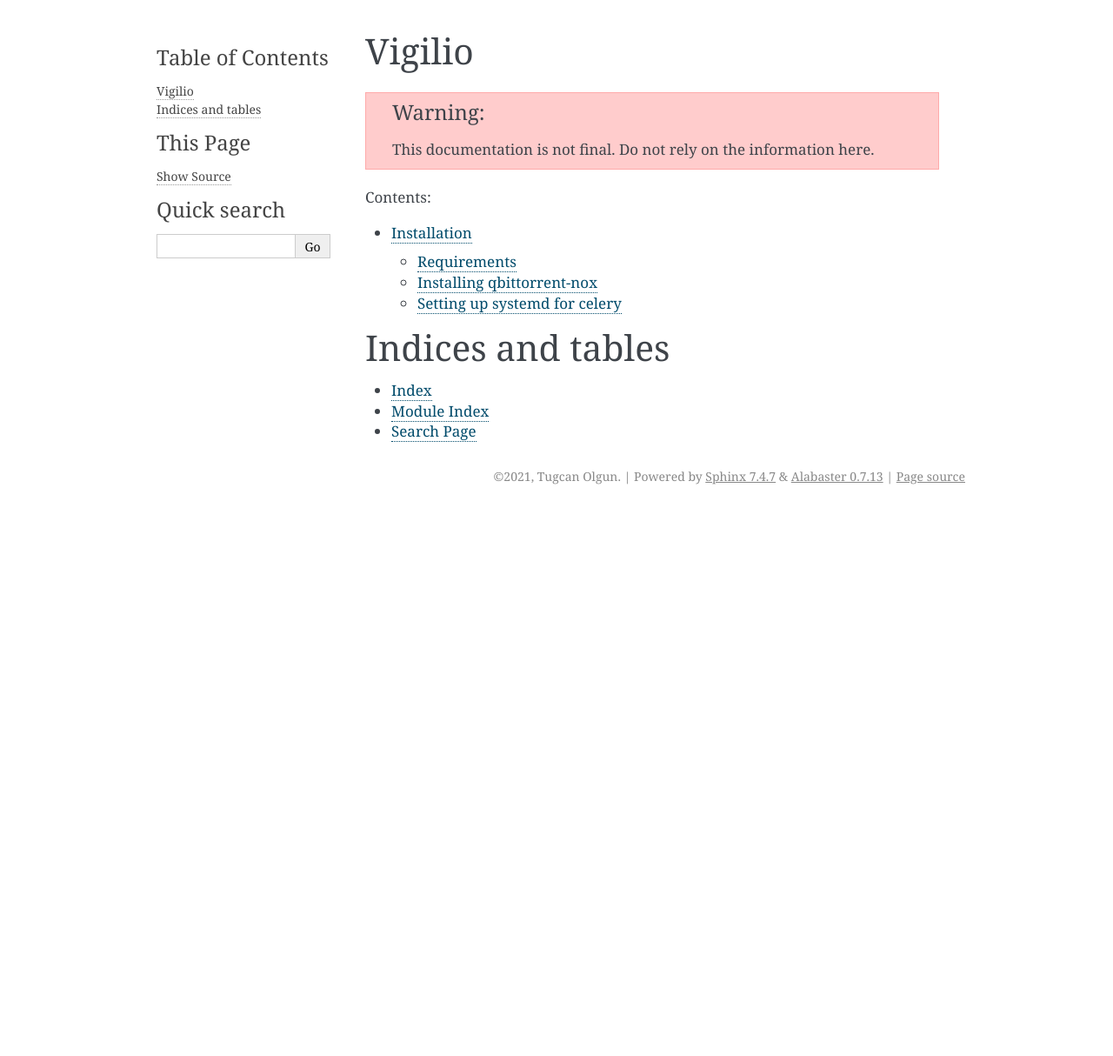
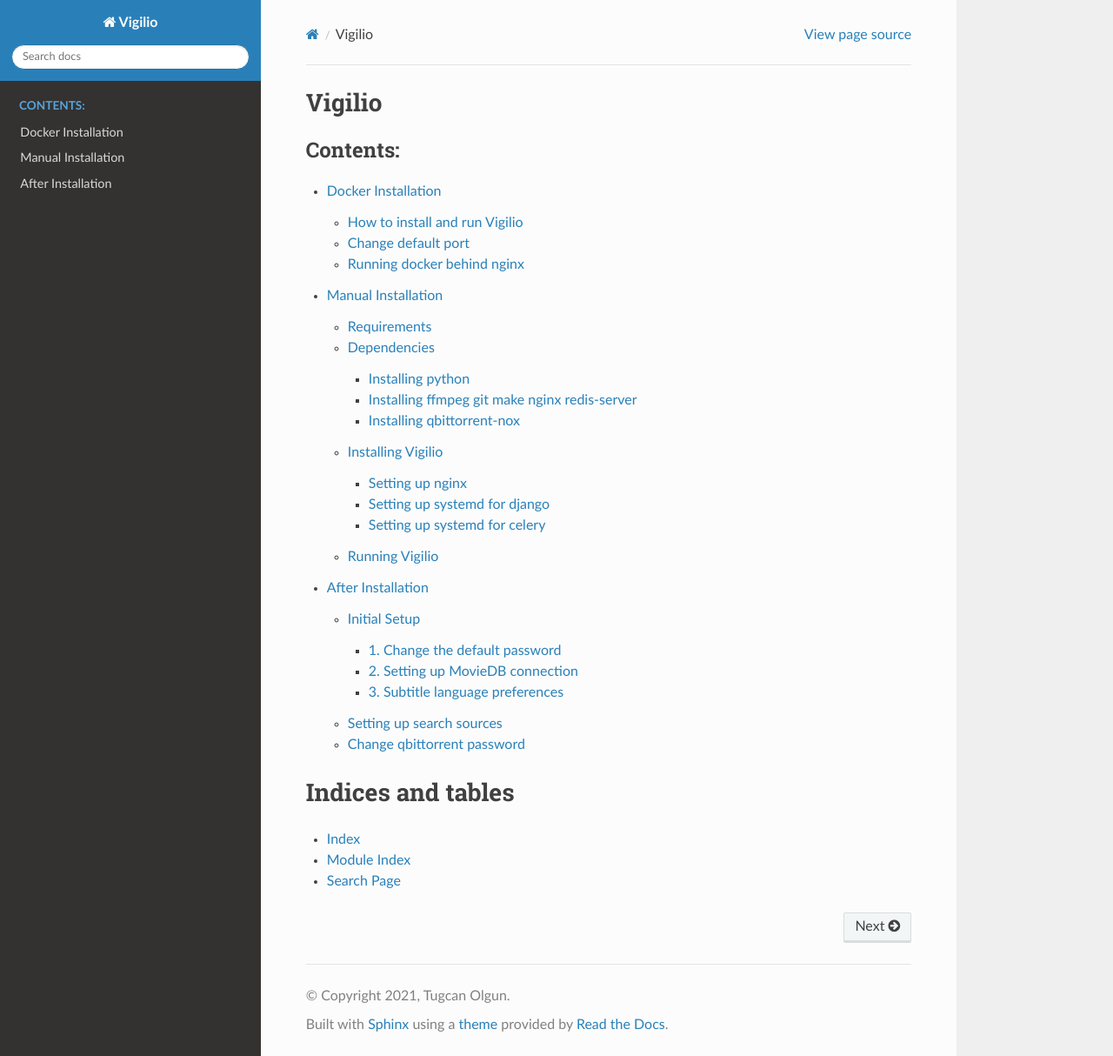
Before and after one commit to tugcanolgun/vigilio, a Sphinx documentation site: the page built from docs/source/index.rst, in a window 1280 px wide and 1214 px high. Shown: the whole window at 87% size. Built offline with Sphinx 7.4.7 and the Read the Docs theme 2.0.0, drawn with Linux system fonts in a browser that asks for light colours; some of the changed lines change nothing that is shown.

Commit message:
Update documentation.

```diff
--- a/docs/source/conf.py
+++ b/docs/source/conf.py
@@ -16,6 +16,7 @@
 
 
 # -- Project information -----------------------------------------------------
+import sphinx_rtd_theme
 
 project = "Vigilio"
 copyright = "2021, Tugcan Olgun"
@@ -40,13 +41,17 @@
 # This pattern also affects html_static_path and html_extra_path.
 exclude_patterns = []
 
+extensions = [
+    "sphinx_rtd_theme",
+]
+
 
 # -- Options for HTML output -------------------------------------------------
 
 # The theme to use for HTML and HTML Help pages.  See the documentation for
 # a list of builtin themes.
 #
-html_theme = "alabaster"
+html_theme = "sphinx_rtd_theme"
 
 # Add any paths that contain custom static files (such as style sheets) here,
 # relative to this directory. They are copied after the builtin static files,
--- a/docs/source/index.rst
+++ b/docs/source/index.rst
@@ -6,14 +6,14 @@
 Vigilio
 =======
 
-.. warning:: This documentation is not final. Do not rely on the information here.
-
 
 .. toctree::
-   :maxdepth: 2
+   :maxdepth: 4
    :caption: Contents:
 
-   install
+   installation/docker_installation
+   installation/manual_installation
+   installation/after_installation
 
 
 Indices and tables
--- a/docs/source/install.rst
+++ /dev/null
@@ -1,110 +0,0 @@
-Installation
-============
-
-.. warning:: This documentation is not final. Do not rely on the information here.
-
-.. important:: This installation assumes a Debian based OS
-
-Requirements
-------------
-
-::
-
-    python3.6+
-    qbittorrent or qbittorrent-nox
-    ffmpeg
-    git
-    npm
-    yarn
-    make
-    Clang v3.4+
-    GCC v5.1+
-
-Installing qbittorrent-nox
---------------------------
-
-This projects uses `python-qbittorrent <https://pypi.org/project/python-qbittorrent/>`_ and this package requires qbittorrent 4.1+
-
-If your distro does not contain 4.1+, you can add them via the following:
-
-
-``sudo add-apt-repository ppa:qbittorrent-team/qbittorrent-stable``
-
-``sudo apt update``
-
-If you are running this on your server, you may want to run qbittorrent as headless.
-`qbittorrent-nox` is a headless program that launches Web-UI which is how this service communicates with.
-To install `qbittorrent-nox`, run
-
-``sudo apt install -y qbittorrent-nox``
-
-In order to run `qbittorrent-nox` every time the machine starts, you can create systemd service.
-In order to do this, create `qbittorrent-nox.service` file under `/etc/systemd/system/`
-
-
-.. code-block:: bash
-
-   """ /etc/systemd/system/qbittorrent-nox.service """
-
-   Description=qBittorrent Command Line Client
-   After=network.target
-
-   [Service]
-   # Do not change to "simple"
-   Type=forking
-   User=qbittorrent-nox
-   Group=qbittorrent-nox
-   UMask=007
-   ExecStart=/usr/bin/qbittorrent-nox -d --webui-port=9000
-   Restart=on-failure
-
-   [Install]
-   WantedBy=multi-user.target
-
-
-Setting up systemd for celery
------------------------------
-
-.. code-block:: bash
-
-    """ /etc/systemd/system/celery-vigilio.service """
-
-    [Unit]
-    Description=Celery workers
-    After=network.target redis.target
-
-    [Service]
-    Type=forking
-    User=user
-    Group=user
-    EnvironmentFile=-/home/user/vigilio/celery.conf
-    WorkingDirectory=/home/user/vigilio/
-    PermissionsStartOnly=true
-    ExecStart=/home/user/vigilio/venv/bin/celery multi start $CELERYD_NODES \
-        -A $CELERY_APP --pidfile=${CELERYD_PID_FILE} \
-        --logfile=${CELERYD_LOG_FILE} --loglevel="${CELERYD_LOG_LEVEL}" \
-        $CELERYD_OPTS
-    ExecStop=/home/user/vigilio/venv/bin/celery multi stopwait $CELERYD_NODES \
-        --pidfile=${CELERYD_PID_FILE}
-    ExecReload=/home/user/vigilio/venv/bin/celery multi restart $CELERYD_NODES \
-        -A ${CELERY_APP} --pidfile=${CELERYD_PID_FILE} \
-        --logfile=${CELERYD_LOG_FILE} --loglevel="${CELERYD_LOG_LEVEL}" \
-        $CELERYD_OPTS
-
-    [Install]
-    WantedBy=multi-user.target
-
-
-.. code-block::
-
-    """ /home/user/vigilio/celery.conf """
-
-    DJANGO_SETTINGS_MODULE="watch.settings.prod"
-    CELERY_APP="watch:celery_app"
-
-    # Worker settings
-    CELERYD_NODES="w1"
-    CELERYD_OPTS="--concurrency=3"
-    CELERYD_LOG_FILE="/var/log/celery/celery-%N.log"
-    CELERYD_PID_FILE="/var/log/celery/pid-%N.pid"
-    CELERYD_LOG_LEVEL="INFO"
--- /dev/null
+++ b/docs/source/installation/after_installation.rst
@@ -0,0 +1,83 @@
+After Installation
+==================
+
+Once you setup your server either via `manual installation <./manual_installation.html>`_
+or `docker installation <./docker_installation.html>`_, you will need to setup Vigilio.
+
+Initial Setup
+-------------
+
+Go to ``http://localhost:8000`` (default) for docker installation or ``http://your-server-address``
+for manual installation. You will be presented with a log in page. Use the credentials that you created
+or ``admin`` ``adminadmin`` depending on which method you installed Vigilio.
+
+1. Change the default password
+^^^^^^^^^^^^^^^^^^^^^^^^^^^^^^
+
+If you installed manually, this page will not be shown to you. You can skip to the next step.
+
+If you installed Vigilio via Docker, upon logging in, you will be presented with initial setup process. The first step being the
+password change. Set a new password containing at least 8 characters.
+
+Upon setting a new password, you will be forwarded to log in screen again. Log in as admin, using
+your newly created password.
+
+2. Setting up MovieDB connection
+^^^^^^^^^^^^^^^^^^^^^^^^^^^^^^^^
+
+The next page will ask you to paste your MovieDB API key. You can `click here <https://developers.themoviedb.org/3/getting-started/introduction>`_
+to see the instructions on how to get your API key. After creating your key, copy it and paste it
+to the initial setup page of your Vigilio. The system will try checking if the entered API key works.
+Upon success, you will be redirected to the next screen.
+
+3. Subtitle language preferences
+^^^^^^^^^^^^^^^^^^^^^^^^^^^^^^^^
+
+The next page will ask you to set subtitle languages. If you do not want Vigilio to install subtitles,
+you can press on `Skip` button. You can choose the languages you want Vigilio to download from the list
+by clicking on them. The selected languages should appear on the screen as selected.
+
+    .. warning:: Selecting many languages may result in performance hit.
+
+
+After saving your subtitle preferences, you will be directed to the main page.
+
+Setting up search sources
+-------------------------
+
+After reaching the index page, you probably will see a text stating ``There are no movies`` and upon
+clicking the link below `Add a movie` you will see under `Search` tag that ``There are no sources``
+
+Vigilio comes with no sources to search content with. It is up to you to add them. Thankfully, adding
+new sources is easy. Clicking the link on `Please add sources in the settings.` will take you the sources
+tab in the settings. By clicking the button `Add a source`, you will see two input boxes.
+
+You can head to `Vigilio sources <https://vigiliosources.docaine.com/>`_ to see the available sources. The
+sources in this website is user generated. Be sure to check whether it contains non-legal content or not. The
+responsibility of adding the source is on you.
+
+When you choose a source in `Vigilio sources <https://vigiliosources.docaine.com/>`_, click on `Copy Source`
+button. Return back to Vigilio and paste it to `*Copy the source` input. You can name this source whatever
+you want. Provided that the name is less than 50 characters.
+
+This process seems to require several steps but you will most likely have to do this only once. After creating
+a new source. You can head to `Manage` -> `Add Movie`. Now you can search movies by title (or whatever the
+source allows you to search with).
+
+Change qbittorrent password
+---------------------------
+
+It is strongly recommended that you change the default qbittorrent password. It is important that you do this
+when there is no torrent activity. Head over to ``http://localhost:8080`` and login to your qbittorrent web UI with
+
+| Username ``admin``
+| Password ``adminadmin``
+
+Head to `Tools` -> `Options...` -> `Web UI` and enter a new password to the input area `Password` and scroll
+down to the bottom and click `Save`.
+
+After changing the password, head over to Vigilio. `Manage` -> `Settings` -> `Environment Settings` and
+change `QBITTORRENT_PASSWORD`.
+
+This should make things a tad bit safer. However, it is highly recommended that you block 8080 port so it is
+only available on your server/computer and not to the outside world.
--- /dev/null
+++ b/docs/source/installation/docker_installation.rst
@@ -0,0 +1,35 @@
+Docker Installation
+===================
+
+Docker is the easiest and fastest way to install Vigilio. In order to install Vigilio via
+docker, you need to have both docker and docker-compose installed. You can find instructions
+on how to install docker and docker-compose by following links.
+
+| `docker <https://docs.docker.com/engine/install/>`_
+| `docker-compose <https://docs.docker.com/compose/install/>`_
+
+How to install and run Vigilio
+------------------------------
+
+| ``git clone https://github.com/tugcanolgun/vigilio.git``
+| ``cd vigilio``
+| ``docker-compose up -d``
+
+| After docker-compose finished building and successfully run the server, you can reach it at
+| ``http://localhost:8000``
+
+| Default username: ``admin``
+| Default password: ``adminadmin``
+
+ .. important:: Please head to `After Installation <./after_installation.html>`_ page to see the instructions on how to set up Vigilio.
+
+Change default port
+-------------------
+
+You can change the default port ``8000`` by changing the port value under ``nginx`` in ``docker-compose.yml`` file.
+
+
+Running docker behind nginx
+---------------------------
+
+It is recommended that you run docker behind nginx. Assuming
--- /dev/null
+++ b/docs/source/installation/manual_installation.rst
@@ -0,0 +1,247 @@
+Manual Installation
+===================
+
+.. warning:: This process has not yet been tested on a completely new OS installation. There may be missing information.
+
+.. important:: This installation assumes a Debian based OS
+
+Requirements
+------------
+
+::
+
+    python3.6+
+    python3-venv
+    qbittorrent or qbittorrent-nox
+    ffmpeg
+    git
+    redis-server
+    nginx
+    make
+
+Dependencies
+------------
+
+Installing python
+^^^^^^^^^^^^^^^^^
+
+Vigilio requires python3.6+
+
+Even though not necessary, it is recommended to get the latest python version available.
+
+You can search available python versions by running ``sudo apt search python3``. There are also non official
+ppa sources such as `deadsnakes PPA <https://launchpad.net/~deadsnakes/+archive/ubuntu/ppa>`_
+
+Install python and python-venv via
+
+``sudo apt install python3.x python3.x-venv``
+
+Installing ffmpeg git make nginx redis-server
+^^^^^^^^^^^^^^^^^^^^^^^^^^^^^^^^^^^^^^^^^^^^^
+
+``sudo apt install ffmpeg git make nginx-full nginx-extras redis-server``
+
+| ``systemctl start redis``
+| ``systemctl enable redis``
+
+Installing qbittorrent-nox
+^^^^^^^^^^^^^^^^^^^^^^^^^^
+
+This projects uses `python-qbittorrent <https://pypi.org/project/python-qbittorrent/>`_ and this package requires qbittorrent 4.1+
+
+If your distro does not contain 4.1+, you can add them via the following:
+
+
+``sudo add-apt-repository ppa:qbittorrent-team/qbittorrent-stable``
+
+``sudo apt update``
+
+If you are running this on your server, you may want to run qbittorrent as headless.
+`qbittorrent-nox` is a headless program that launches Web-UI which is how this service communicates with.
+To install `qbittorrent-nox`, run
+
+``sudo apt install -y qbittorrent-nox``
+
+In order to run `qbittorrent-nox` every time the machine starts, you can create systemd service.
+In order to do this, create `qbittorrent-nox.service` file under `/etc/systemd/system/`
+
+
+.. code-block:: bash
+
+   """ /etc/systemd/system/qbittorrent-nox.service """
+
+   Description=qBittorrent Command Line Client
+   After=network.target
+
+   [Service]
+   # Do not change to "simple"
+   Type=forking
+   User=qbittorrent-nox
+   Group=qbittorrent-nox
+   UMask=007
+   ExecStart=/usr/bin/qbittorrent-nox -d --webui-port=8080
+   Restart=on-failure
+
+   [Install]
+   WantedBy=multi-user.target
+
+
+| ``systemctl start qbittorrent-nox.service``
+| ``systemctl enable qbittorrent-nox.service``
+
+Installing Vigilio
+------------------
+
+Get Vigilio with the following command,
+
+``git clone https://github.com/tugcanolgun/vigilio.git``
+
+Before going into the newly fetched folder, you will need to create some system files.
+
+Setting up nginx
+^^^^^^^^^^^^^^^^
+
+Go to ``cd /etc/nginx`` and open ``nginx.conf`` with ``sudo nano nginx.conf`` or ``sudo vim nginx.conf``
+
+Scroll down to ``#gzip on;`` and remove the ``#``. Below that add the following:
+
+.. code-block:: bash
+
+    """ /etc/nginx/nginx.conf """
+
+    gzip_vary on;
+    gzip_proxied any;
+    gzip_comp_level 6;
+    gzip_buffers 16 8k;
+    gzip_http_version 1.1;
+    gzip_types text/plain text/css application/json application/javascript text/xml application/xml application/xml+rss text/javascript;
+
+Save it by ``Ctrl+X`` and ``Y`` + `Enter`
+
+Go to ``cd sites-enabled`` and open the file ``default`` or your domain file ``sudo nano default`` or
+``sudo vim default``. The content of it should end up looking like the following. Replace
+the paths and user.
+
+.. code-block:: bash
+
+    """ /etc/nginx/sites-enabled/default """
+
+    ...
+    location / {
+        include proxy_params;
+        proxy_pass http://unix:/home/user/vigilio/watch.sock;
+    }
+
+    location /static/ {
+        alias /home/user/vigilio/statics/;
+    }
+
+    location /downloads/ {
+        mp4;
+        mp4_buffer_size       1m;
+        mp4_max_buffer_size   10m;
+        alias /home/user/Downloads/;
+    }
+
+    location /media/ {
+        alias /home/user/vigilio/media/;
+    }
+    ...
+
+
+Setting up systemd for django
+^^^^^^^^^^^^^^^^^^^^^^^^^^^^^
+
+Create a file with the following command ``sudo nano /etc/systemd/system/vigilio.service`` or
+``sudo vim /etc/systemd/system/vigilio.service``
+
+Paste the following and change the user and paths,
+
+.. code-block:: bash
+
+    """ /etc/systemd/system/vigilio.service """
+
+    [Unit]
+    Description=Vigilio gunicorn daemon
+    After=network.target
+
+    [Service]
+    User=user
+    Group=www-data
+    WorkingDirectory=/home/user/vigilio
+    ExecStart=/home/user/vigilio/venv/bin/gunicorn --preload --access-logfile - --workers 1 --bind unix:/home/user/vigilio/watch.sock watch.wsgi:application
+
+    [Install]
+    WantedBy=multi-user.target
+
+``systemctl enable vigilio.service``
+
+
+Setting up systemd for celery
+^^^^^^^^^^^^^^^^^^^^^^^^^^^^^
+
+Create a file with the following command ``sudo nano /etc/systemd/system/celery-vigilio.service`` or
+``sudo vim /etc/systemd/system/celery-vigilio.service``
+
+Paste the following and change the user and paths,
+
+.. code-block:: bash
+
+    """ /etc/systemd/system/celery-vigilio.service """
+
+    [Unit]
+    Description=Celery workers for Vigilio
+    After=network.target redis.target
+
+    [Service]
+    Type=forking
+    User=user
+    Group=user
+    EnvironmentFile=-/home/user/vigilio/celery.conf
+    WorkingDirectory=/home/user/vigilio/
+    PermissionsStartOnly=true
+    ExecStart=/home/user/vigilio/venv/bin/celery multi start $CELERYD_NODES \
+        -A $CELERY_APP --pidfile=${CELERYD_PID_FILE} \
+        --logfile=${CELERYD_LOG_FILE} --loglevel="${CELERYD_LOG_LEVEL}" \
+        $CELERYD_OPTS
+    ExecStop=/home/user/vigilio/venv/bin/celery multi stopwait $CELERYD_NODES \
+        --pidfile=${CELERYD_PID_FILE}
+    ExecReload=/home/user/vigilio/venv/bin/celery multi restart $CELERYD_NODES \
+        -A ${CELERY_APP} --pidfile=${CELERYD_PID_FILE} \
+        --logfile=${CELERYD_LOG_FILE} --loglevel="${CELERYD_LOG_LEVEL}" \
+        $CELERYD_OPTS
+
+    [Install]
+    WantedBy=multi-user.target
+
+
+``systemctl enable celery-vigilio.service``
+
+Running Vigilio
+---------------
+
+Finally, head over to ``vigilio`` folder that you downloaded ``cd ~/vigilio`` and run the following command
+
+``make deploy``
+
+If everything goes well, towards the end, you will be asked to enter your password twice to start (restart)
+the systemd files that we just created.
+
+After this you need to create a user with the following command ``venv/bin/python manage.py createsuperuser``
+
+.. code-block:: bash
+
+    Username:
+    Email address:
+    Password:
+    Password (again):
+
+    Superuser created successfully.
+
+And that's it. Installation should be complete.
+
+Anytime there is a new update, all you need to do is to run ``make deploy``. You won't need to touch anything
+else anymore.
+
+
+ .. important:: Please head to `After Installation <./after_installation.html>`_ page to see the instructions on how to set up Vigilio.
```
Also changed, not shown: 1 other file.
